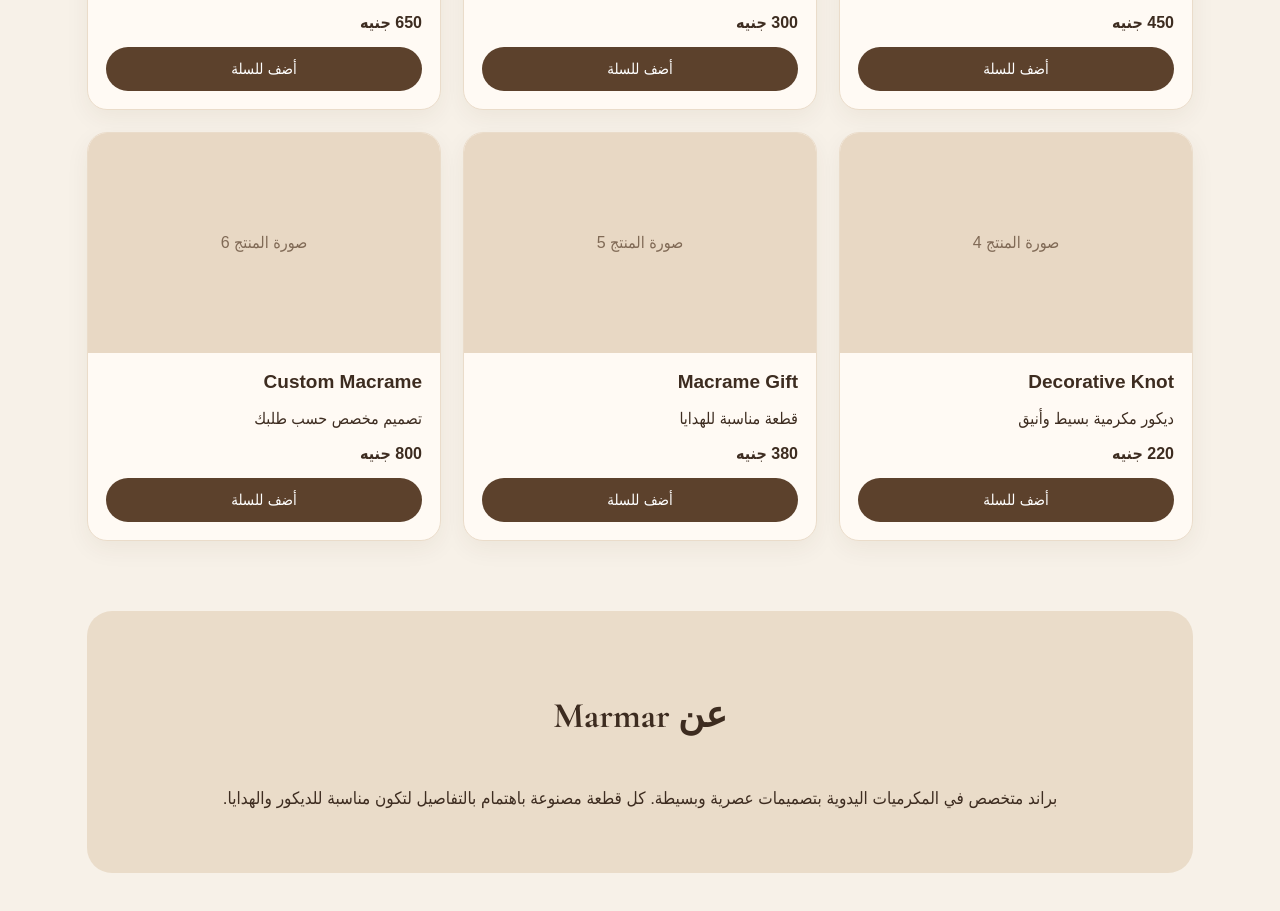
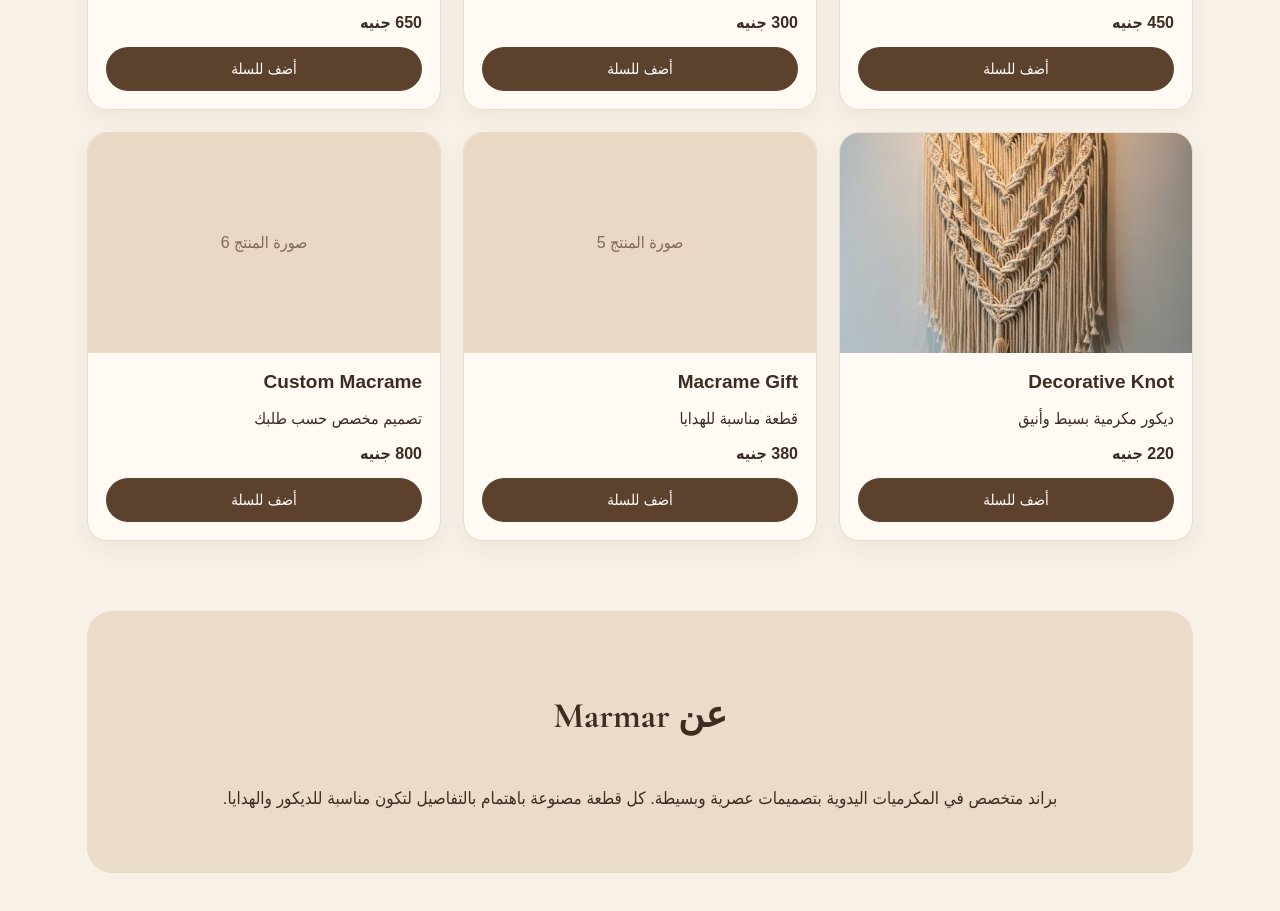
Before and after one commit to abdullahriyad279-pixel/mankosh, a plain HTML site: page index.html in a window 1280 px wide. Shown: the part 1000-1911 px from the top of the page. Drawn offline with nearby package versions, Linux system fonts and the light colour scheme.

Commit message:
Update index.html

```diff
--- a/index.html
+++ b/index.html
@@ -801,7 +801,7 @@ image:"images/macrame-mirror.png"
 name:"Decorative Knot",
 price:220,
 desc:"ديكور مكرمية بسيط وأنيق",
-image:"images/decorative-knot.png"
+image:"حائط_3x4.png"
 },
 
 /* المنتج 5 */
```
